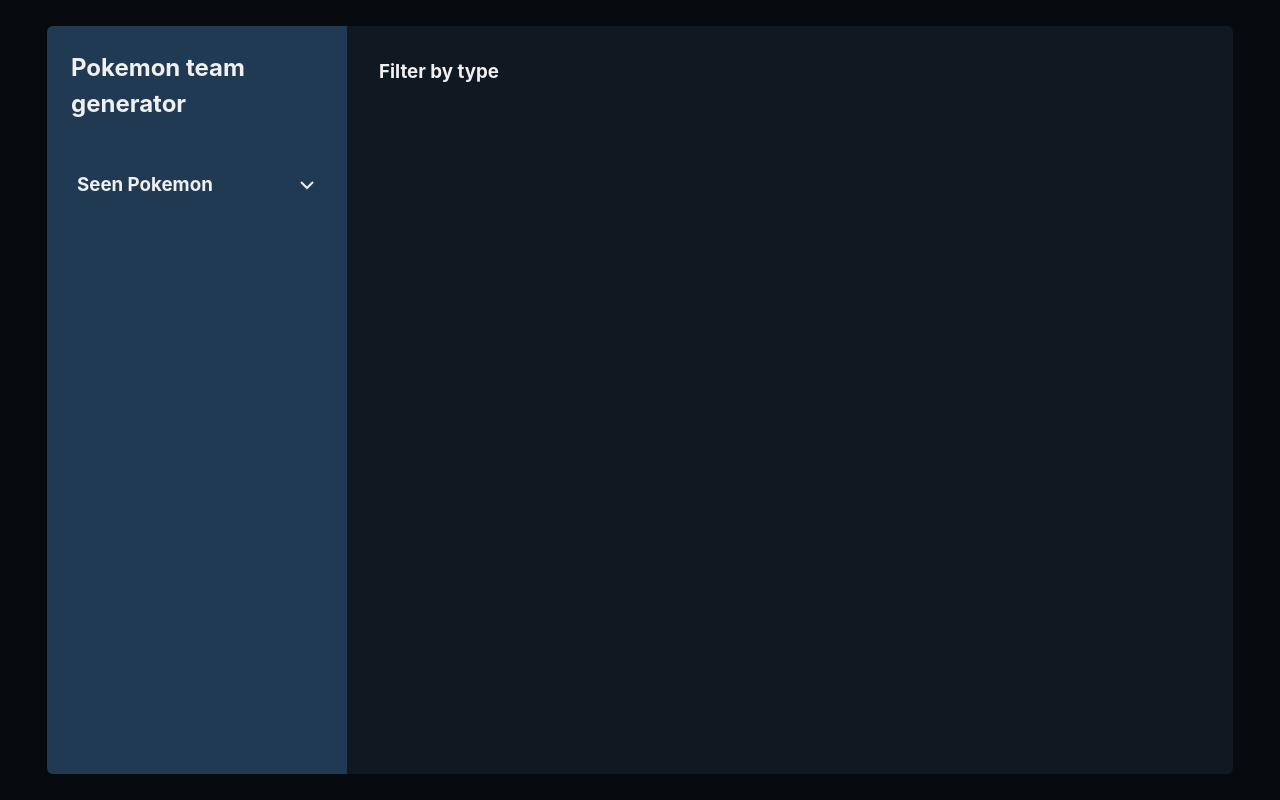
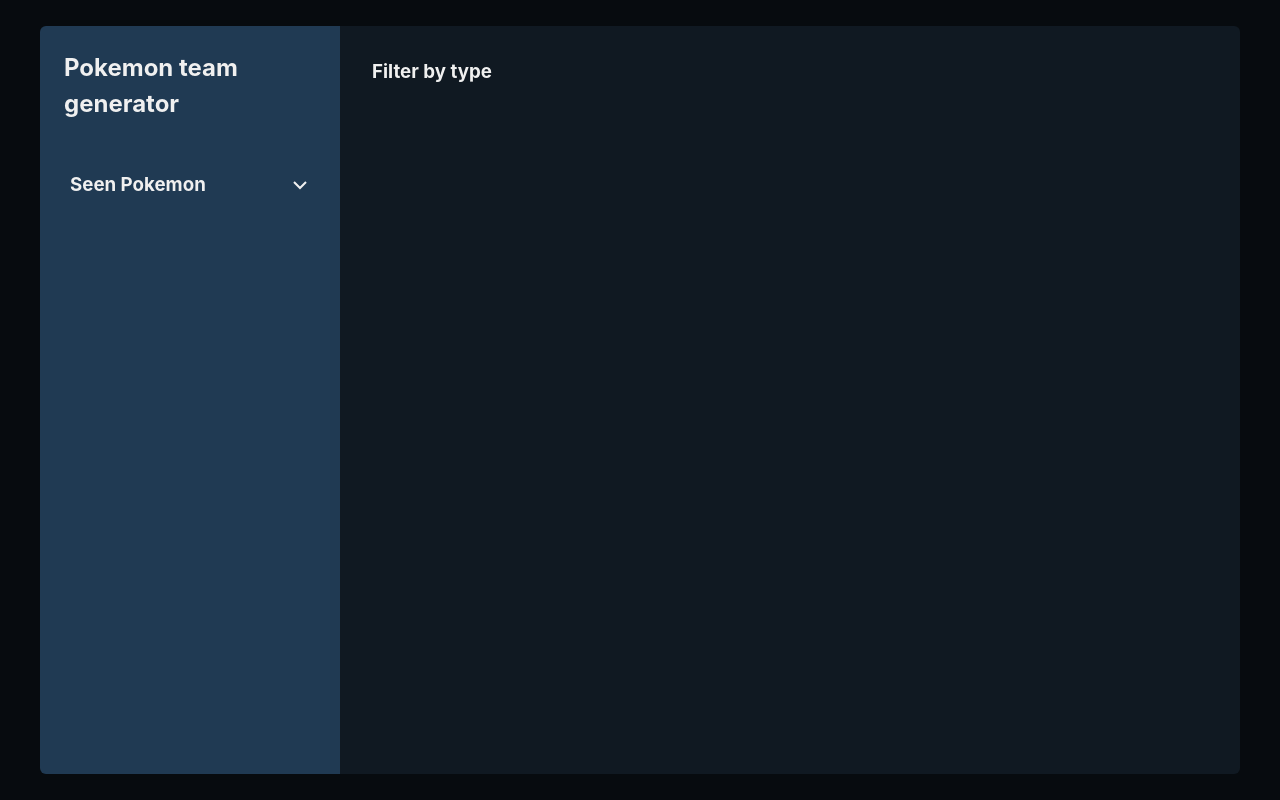
Before and after one commit to iritaca/pokeAPI-team-generator, a plain HTML site: page index.html in a window 1280 px wide. Drawn offline with Linux system fonts and the light colour scheme; no server answers.

Commit message:
max app size updated

```diff
--- a/style.css
+++ b/style.css
@@ -69,7 +69,7 @@ ul,nav{
 .poke-app{
   display: flex;
   height: 100%;
-  width: 1186px;
+  width: 1200px;
   max-height: 748px;
   border-radius: 6px;
   position: absolute;
@@ -399,6 +399,7 @@ height: 20px;
   display: flex;
   flex-direction: column;
   max-width:300px;
+  min-width: 300px;
 }
 #side-panel header{
   padding: 24px;
```
